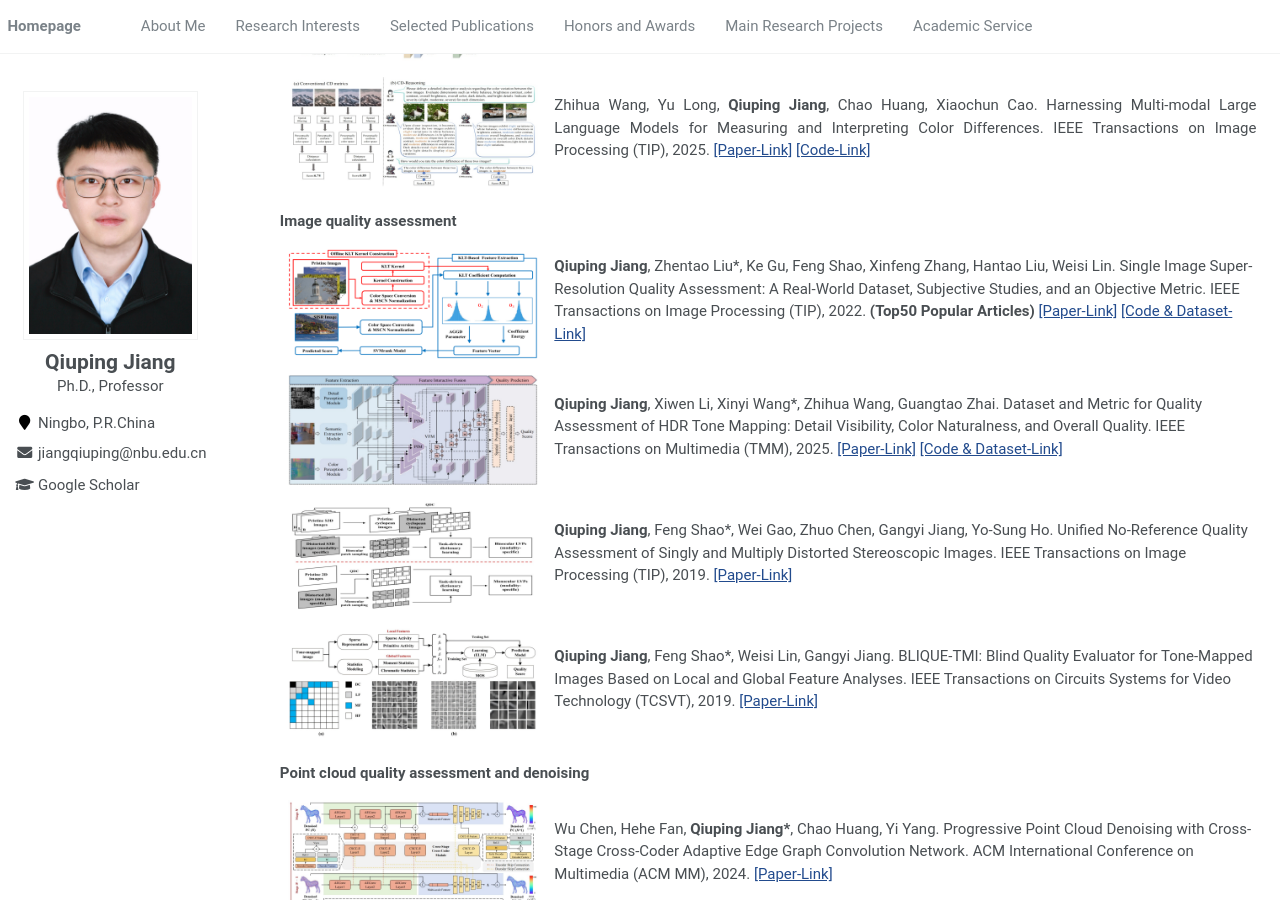
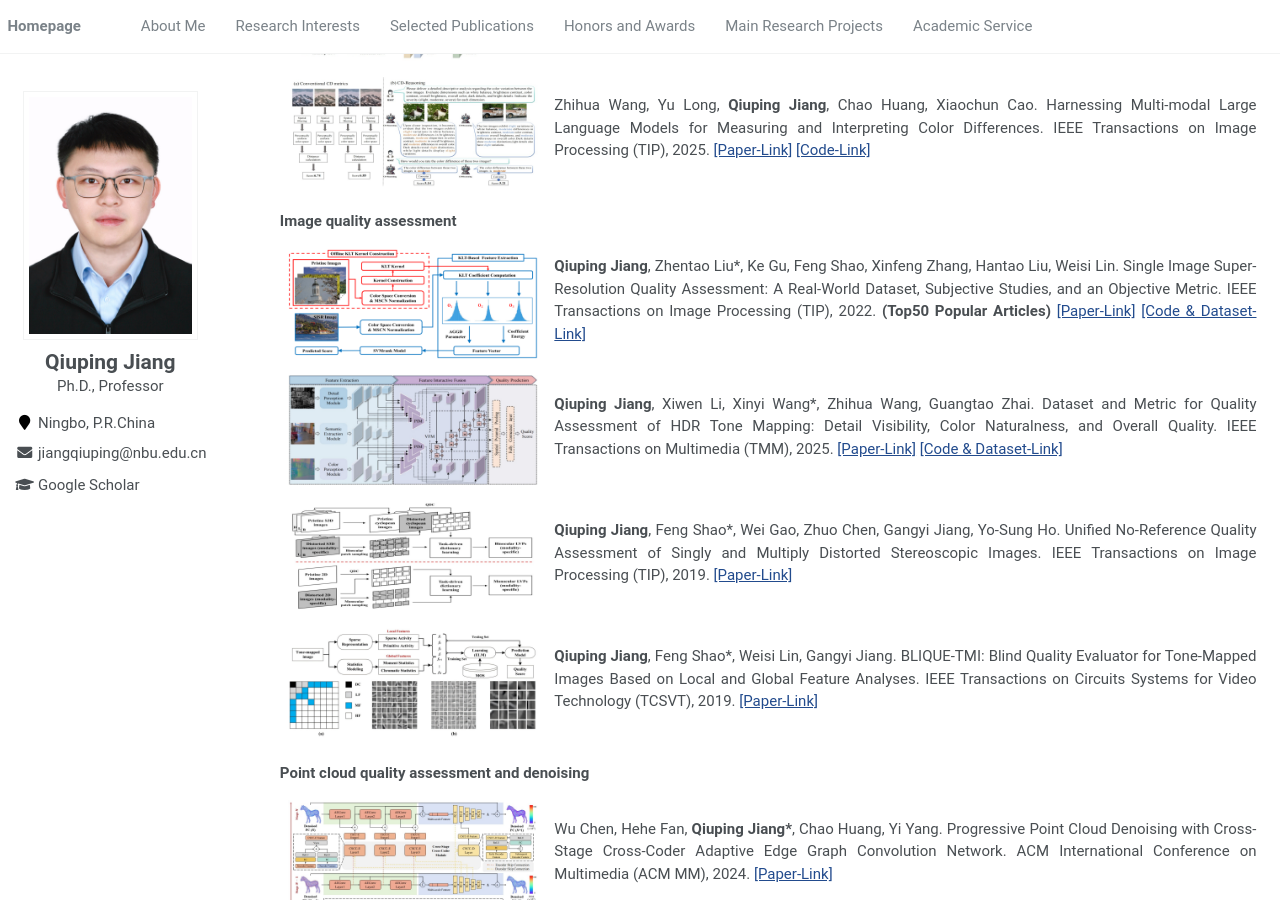
Before and after one commit to jiang-qiuping/Jiang-qiuping.github.io, a Jekyll site: the page built from assets/_pages/about.md, in a window 1280 px wide and 900 px high, scrolled down 853 px. Built offline with Jekyll 4.4.1, drawn with Linux system fonts in a browser that asks for light colours.

Commit message:
Update about.md

```diff
--- a/assets/_pages/about.md
+++ b/assets/_pages/about.md
@@ -117,7 +117,7 @@ Immersive Multimedia Computing.</p>
         <img align="left" width="700" height="400" src="../images/RealSRQ_KLTSRQA.png"/>
       </td>
       <td>
-        <p text-align="left">
+        <p style="text-align: justify">
         <b>Qiuping Jiang</b>, Zhentao Liu*, Ke Gu, Feng Shao, Xinfeng Zhang, Hantao Liu, Weisi Lin. Single Image Super-Resolution Quality Assessment: A Real-World Dataset, Subjective Studies, and an Objective Metric. IEEE Transactions on Image Processing (TIP), 2022. <b>(Top50 Popular Articles)</b>
         <a href="https://ieeexplore.ieee.org/document/9727079">[Paper-Link]</a>
         <a href="https://github.com/Zhentao-Liu/RealSRQ-KLTSRQA">[Code & Dataset-Link]</a>
@@ -129,7 +129,7 @@ Immersive Multimedia Computing.</p>
         <img align="left" width="700" height="400" src="../images/CDTIQ.png"/>
       </td>
       <td>
-        <p text-align="left">
+        <p style="text-align: justify">
         <b>Qiuping Jiang</b>, Xiwen Li, Xinyi Wang*, Zhihua Wang, Guangtao Zhai. Dataset and Metric for Quality Assessment of HDR Tone Mapping: Detail Visibility, Color Naturalness, and Overall Quality. IEEE Transactions on Multimedia (TMM), 2025.
         <a href="https://ieeexplore.ieee.org/abstract/document/10855594/">[Paper-Link]</a>
         <a href="https://github.com/zzeu001/CDTIQ">[Code & Dataset-Link]</a>
@@ -141,7 +141,7 @@ Immersive Multimedia Computing.</p>
         <img align="left" width="700" height="400" src="../images/TIP19.png"/>
       </td>
       <td>
-        <p text-align="left">
+        <p style="text-align: justify">
        <b>Qiuping Jiang</b>, Feng Shao*, Wei Gao, Zhuo Chen, Gangyi Jiang, Yo-Sung Ho. Unified No-Reference Quality Assessment of Singly and Multiply Distorted Stereoscopic Images. IEEE Transactions on Image Processing (TIP), 2019.
         <a href="https://ieeexplore.ieee.org/abstract/document/8540445/">[Paper-Link]</a>
         </p>
@@ -152,7 +152,7 @@ Immersive Multimedia Computing.</p>
         <img align="left" width="700" height="400" src="../images/TCSVT2019.png"/>
       </td>
       <td>
-        <p text-align="left">
+        <p style="text-align: justify">
         <b>Qiuping Jiang</b>, Feng Shao*, Weisi Lin, Gangyi Jiang. BLIQUE-TMI: Blind Quality Evaluator for Tone-Mapped Images Based on Local and Global Feature Analyses. IEEE Transactions on Circuits Systems for Video Technology (TCSVT), 2019.
         <a href="https://ieeexplore.ieee.org/abstract/document/8214257/">[Paper-Link]</a>
         </p>
@@ -166,7 +166,7 @@ Immersive Multimedia Computing.</p>
         <img align="left" width="700" height="400" src="../images/ACM.png"/>
       </td>
       <td>
-        <p text-align="left">
+        <p style="text-align: justify">
         Wu Chen, Hehe Fan, <b>Qiuping Jiang*</b>, Chao Huang, Yi Yang. Progressive Point Cloud Denoising with Cross-Stage Cross-Coder Adaptive Edge Graph Convolution Network. ACM International Conference on Multimedia (ACM MM), 2024.
         <a href="https://openreview.net/pdf?id=LOJdqiqbAt">[Paper-Link]</a>
         </p>
@@ -177,7 +177,7 @@ Immersive Multimedia Computing.</p>
         <img align="left" width="700" height="400" src="../images/DEHN.png"/>
       </td>
       <td>
-        <p text-align="left">
+        <p style="text-align: justify">
         Wu Chen, <b>Qiuping Jiang*</b>, Wei Zhou, Long Xu, Weisi Lin. Dynamic Hypergraph Convolutional Network for No-Reference Point Cloud Quality Assessment. IEEE Transactions on Circuits Systems for Video Technology (TCSVT), 2024.
         <a href="https://ieeexplore.ieee.org/abstract/document/10549980">[Paper-Link]</a>
         <a href="https://github.com/chenwuwq/DHCN">[Code-Link]</a>
@@ -192,7 +192,7 @@ Immersive Multimedia Computing.</p>
         <img align="left" width="700" height="400" src="../images/MCOLE.png"/>
       </td>
       <td>
-        <p text-align="left">
+        <p style="text-align: justify">
         <b>Qiuping Jiang</b>, Xiao Yi, Li Ouyang, Jingchun Zhou, Zhihua Wang*. Towards Dimension-Enriched Underwater Image Quality Assessment. IEEE Transactions on Circuits Systems for Video Technology (TCSVT), 2024.
         <a href="https://ieeexplore.ieee.org/document/10689635">[Paper-Link]</a>
         <a href="https://github.com/0117Tzx/MCOLE">[Code-Link]</a>
@@ -207,7 +207,7 @@ Immersive Multimedia Computing.</p>
         <img align="left" width="700" height="400" src="../images/FSANet.png"/>
       </td>
       <td>
-        <p text-align="left">
+        <p style="text-align: justify">
         <b>Qiuping Jiang</b>, Jinguang Cheng, Zongwei Wu, Runmin Cong, Radu Timofte. High-Precision Dichotomous Image Segmentation With Frequency and Scale Awareness. IEEE Transactions on Neural Networks and Learning Systems (TNNLS), 2024.
         <a href="https://ieeexplore.ieee.org/document/10638122">[Paper-Link]</a>
         <a href="https://github.com/chasecjg/FSANet">[Code-Link]</a>
@@ -219,7 +219,7 @@ Immersive Multimedia Computing.</p>
         <img align="left" width="700" height="400" src="../images/WaveNet.png"/>
       </td>
       <td>
-        <p text-align="left">
+        <p style="text-align: justify">
         Wujie Zhou, Fan Sun, <b>Qiuping Jiang*</b>, Runmin Cong, Jenq-Neng Hwang. WaveNet: Wavelet Network With Knowledge Distillation for RGB-T Salient Object Detection. IEEE Transactions on Image Processing (TIP), 2023.
         <a href="https://ieeexplore.ieee.org/document/10127616">[Paper-Link]</a>
         <a href="https://github.com/nowander/WaveNet">[Code-Link]</a>
```
